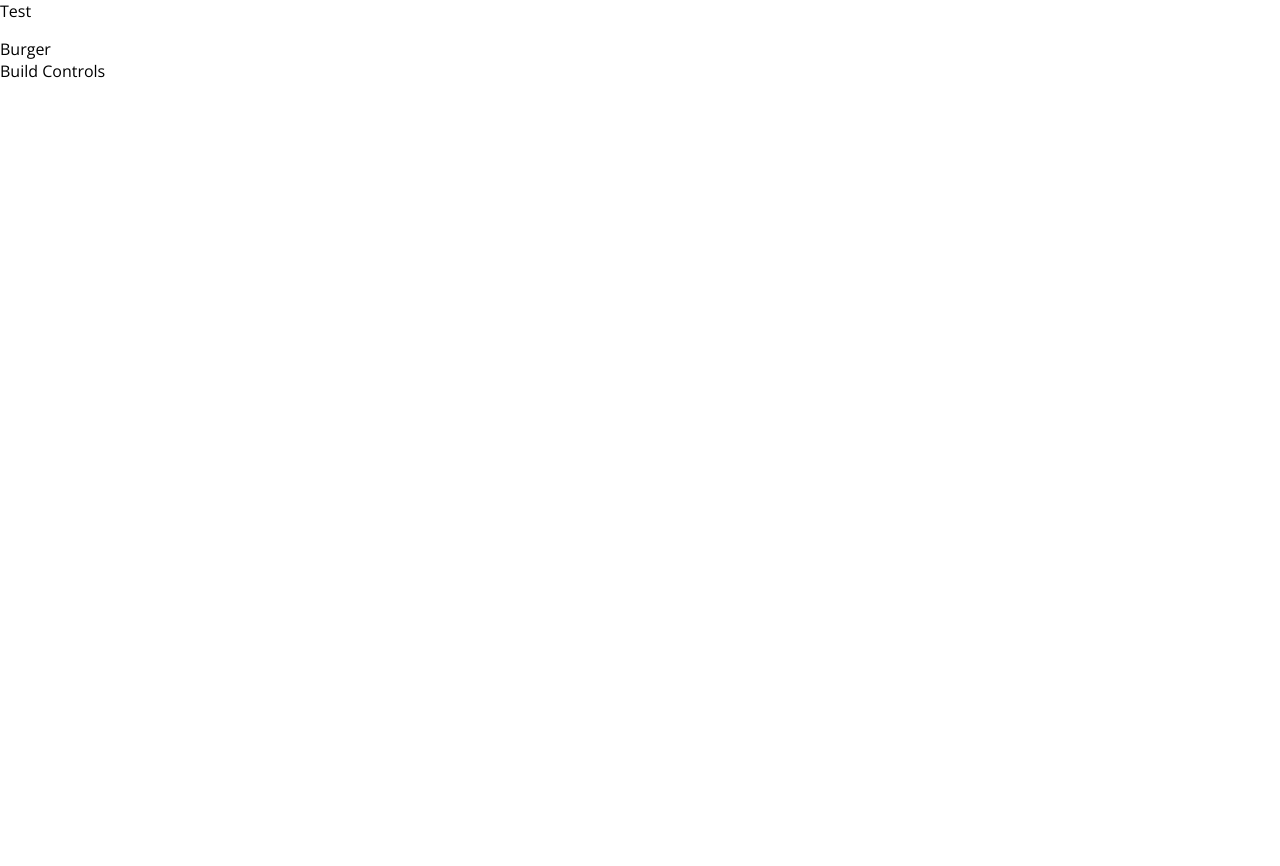
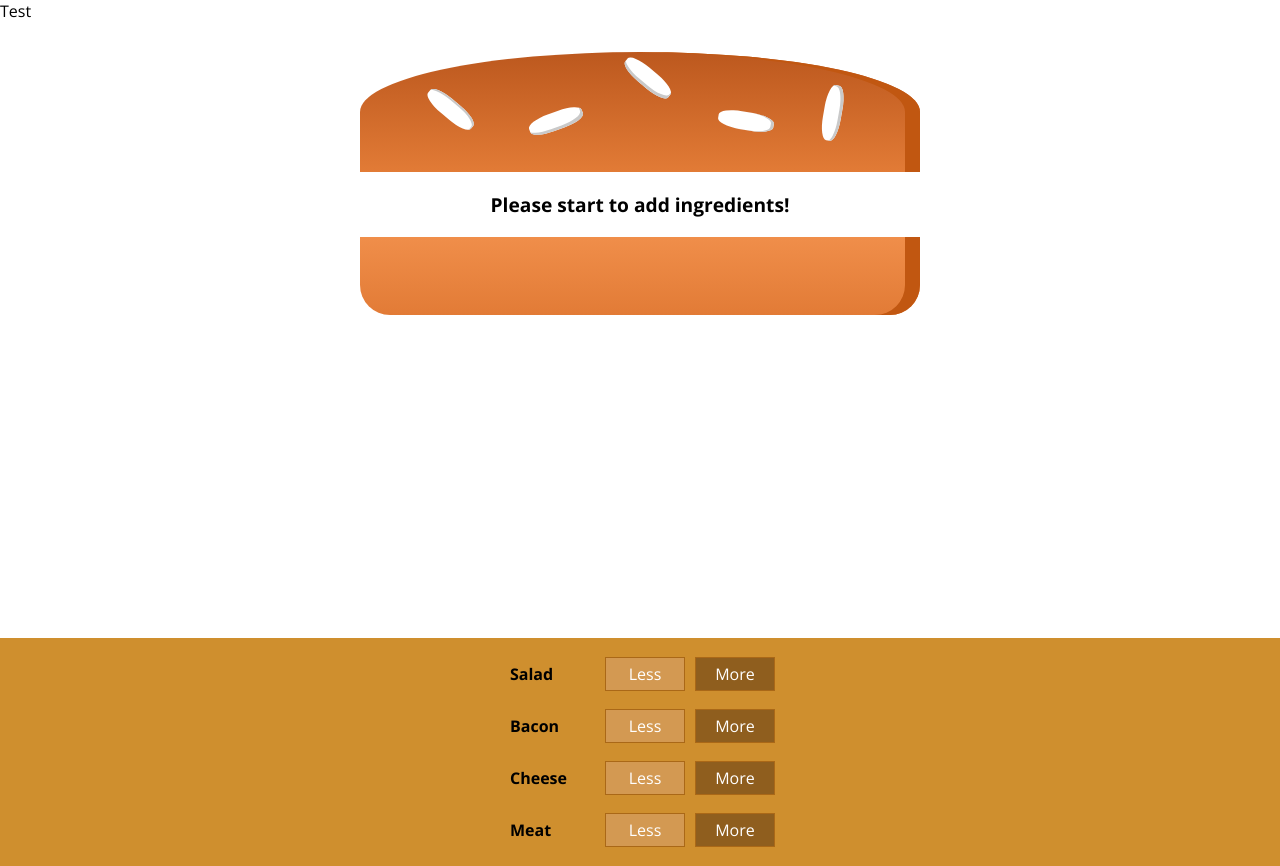
Before and after one commit to rodalladea/training-react-burgerApp, a React app: page / in a window 1280 px wide. Before the commit the page ends 800 px from the top, so only its background shows below. Built offline with nearby package versions, Linux system fonts and the light colour scheme.

Commit message:
add a object that you can choose how many ingredients you want of each kind, add the buttons at the components called BuildControls that you can add or take the ingredient that you want

```diff
--- /dev/null
+++ b/src/components/Burger/BuildControls/BuildControl/BuildControl.js
@@ -0,0 +1,14 @@
+import React from 'react';
+import classes from './BuildControl.module.css';
+
+const buildControl = (props) => {
+    return (
+        <div className={classes.BuildControl}>
+            <div className={classes.Label}>{props.label}</div>
+            <button className={classes.Less}>Less</button>
+            <button className={classes.More}>More</button>
+        </div>
+    );
+};
+
+export default buildControl;
--- /dev/null
+++ b/src/components/Burger/BuildControls/BuildControl/BuildControl.module.css
@@ -0,0 +1,56 @@
+.BuildControl {
+    display: flex;
+    justify-content: space-between;
+    align-items: center;
+    margin: 5px 0;
+}
+
+.BuildControl button {
+    display: block;
+    font: inherit;
+    padding: 5px;
+    margin: 0 5px;
+    width: 80px;
+    border: 1px solid #aa6817;
+    cursor: pointer;
+    outline: none;
+}
+
+.BuildControl button:disabled {
+    background-color: #AC9980;
+    border: 1px solid #7E7365;
+    color: #ccc;
+    cursor: default;
+}
+
+.BuildControl button:hover:disabled {
+    background-color: #AC9980;
+    color: #ccc;
+    cursor: not-allowed;
+}
+
+.BuildControl .Label {
+    padding: 10px;
+    font-weight: bold;
+    width: 80px;
+}
+
+.BuildControl .Less {
+    background-color: #D39952;
+    color: white;
+}
+
+.BuildControl .More {
+    background-color: #8F5E1E;
+    color: white;
+}
+
+.BuildControl .Less:hover, .BuildControl .Less:active {
+    background-color: #DAA972;
+    color: white;
+}
+
+.BuildControl .More:hover,.BuildControl .More:active {
+    background-color: #99703F;
+    color: white;
+}
--- /dev/null
+++ b/src/components/Burger/BuildControls/BuildControls.js
@@ -0,0 +1,22 @@
+import React from 'react';
+import BuildControl from './BuildControl/BuildControl';
+import classes from './BuildControls.module.css';
+
+const controls = [
+    { label: 'Salad', type: 'salad' },
+    { label: 'Bacon', type: 'bacon' },
+    { label: 'Cheese', type: 'cheese' },
+    { label: 'Meat', type: 'meat' }
+];
+
+const buildControls = (props) => {
+    return (
+        <div className={classes.BuildControls}>
+            {controls.map(ctrl => (
+                <BuildControl key={ctrl.label} label={ctrl.label} />
+            ))}
+        </div>
+    );
+};
+
+export default buildControls;
--- /dev/null
+++ b/src/components/Burger/BuildControls/BuildControls.module.css
@@ -0,0 +1,10 @@
+.BuildControls {
+    width: 100%;
+    background-color: #cf8f2e;
+    display: flex;
+    flex-flow: column;
+    align-items: center;
+    box-shadow: 0 2px 1px #ccc;
+    margin: auto;
+    padding: 10px 0;
+}
--- a/src/components/Burger/Burger.js
+++ b/src/components/Burger/Burger.js
@@ -0,0 +1,28 @@
+import React from 'react';
+import classes from './Burger.module.css';
+import BurgerIngredient from './BurgerIngredient/BurgerIngredient';
+
+const burger = (props) => {
+    let transformedIngredients = Object.keys(props.ingredients)
+    .map(igKey => {
+        return [...Array(props.ingredients[igKey])].map((_, i) => {
+            return <BurgerIngredient key={igKey + i} type={igKey}/>;
+        });
+    }).reduce((arr, el) => {
+        return arr.concat(el);
+    }, []);
+
+    if (transformedIngredients.length === 0) {
+        transformedIngredients = <p>Please start to add ingredients!</p>;
+    }
+
+    return (
+        <div className={classes.Burger}>
+            <BurgerIngredient type="bread-top" />
+            {transformedIngredients}
+            <BurgerIngredient type="bread-bottom" />
+        </div>
+    );
+};
+
+export default burger;
--- /dev/null
+++ b/src/components/Burger/Burger.module.css
@@ -0,0 +1,30 @@
+.Burger {
+    width: 100%;
+    margin: auto;
+    height: 250px;
+    overflow: scroll;
+    text-align: center;
+    font-weight: bold;
+    font-size: 1.2rem;
+}
+
+@media (min-width: 500px) and (min-height: 400px) {
+    .Burger {
+        width: 350px;
+        height: 300px;
+    }
+}
+
+@media (min-width: 500px) and (min-height: 401px) {
+    .Burger {
+        width: 450px;
+        height: 400px;
+    }
+}
+
+@media (min-width: 1000px) and (min-height: 700px) {
+    .Burger {
+        width: 700px;
+        height: 600px;
+    }
+}
--- a/src/components/Burger/BurgerIngredient/BurgerIngredient.js
+++ b/src/components/Burger/BurgerIngredient/BurgerIngredient.js
@@ -1,5 +1,5 @@
 import React from 'react';
-import PropTypes from 'prop-types';
+import propTypes from 'prop-types';
 import classes from './BurgerIngredient.module.css';
 
 const burgerIngredient = (props) => {
@@ -35,8 +35,8 @@
     return ingredient;
 };
 
-burgerIngredient.PropTypes = {
-    type: PropTypes.string.isRequired
+burgerIngredient.propTypes = {
+    type: propTypes.string.isRequired
 };
 
 export default burgerIngredient;
--- a/src/containers/BurgerBuilder/BurgerBuilder.js
+++ b/src/containers/BurgerBuilder/BurgerBuilder.js
@@ -1,12 +1,23 @@
 import React, { Component } from 'react';
 import Aux from '../../hoc/Aux';
+import Burger from '../../components/Burger/Burger';
+import BuildControls from '../../components/Burger/BuildControls/BuildControls';
 
 class BurgerBuilder extends Component {
+    state = {
+        ingredients: {
+            salad: 0,
+            bacon: 0,
+            cheese: 0,
+            meat: 0
+        }
+    }
+
     render() {
         return (
             <Aux>
-                <div>Burger</div>
-                <div>Build Controls</div>
+                <Burger ingredients={this.state.ingredients} />
+                <BuildControls />
             </Aux>
         );
     }
```
Also changed, not shown: public/manifest.json.
